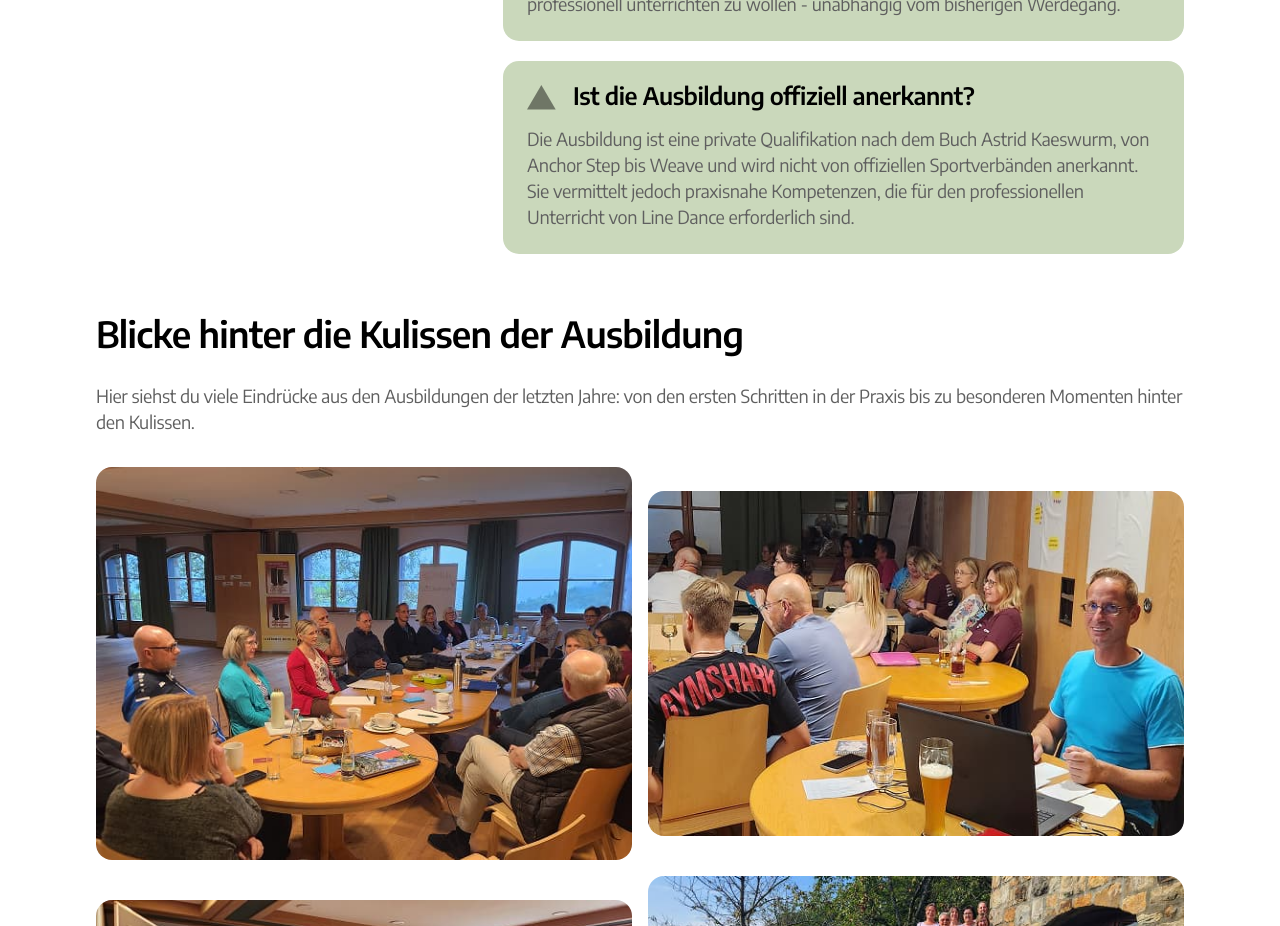
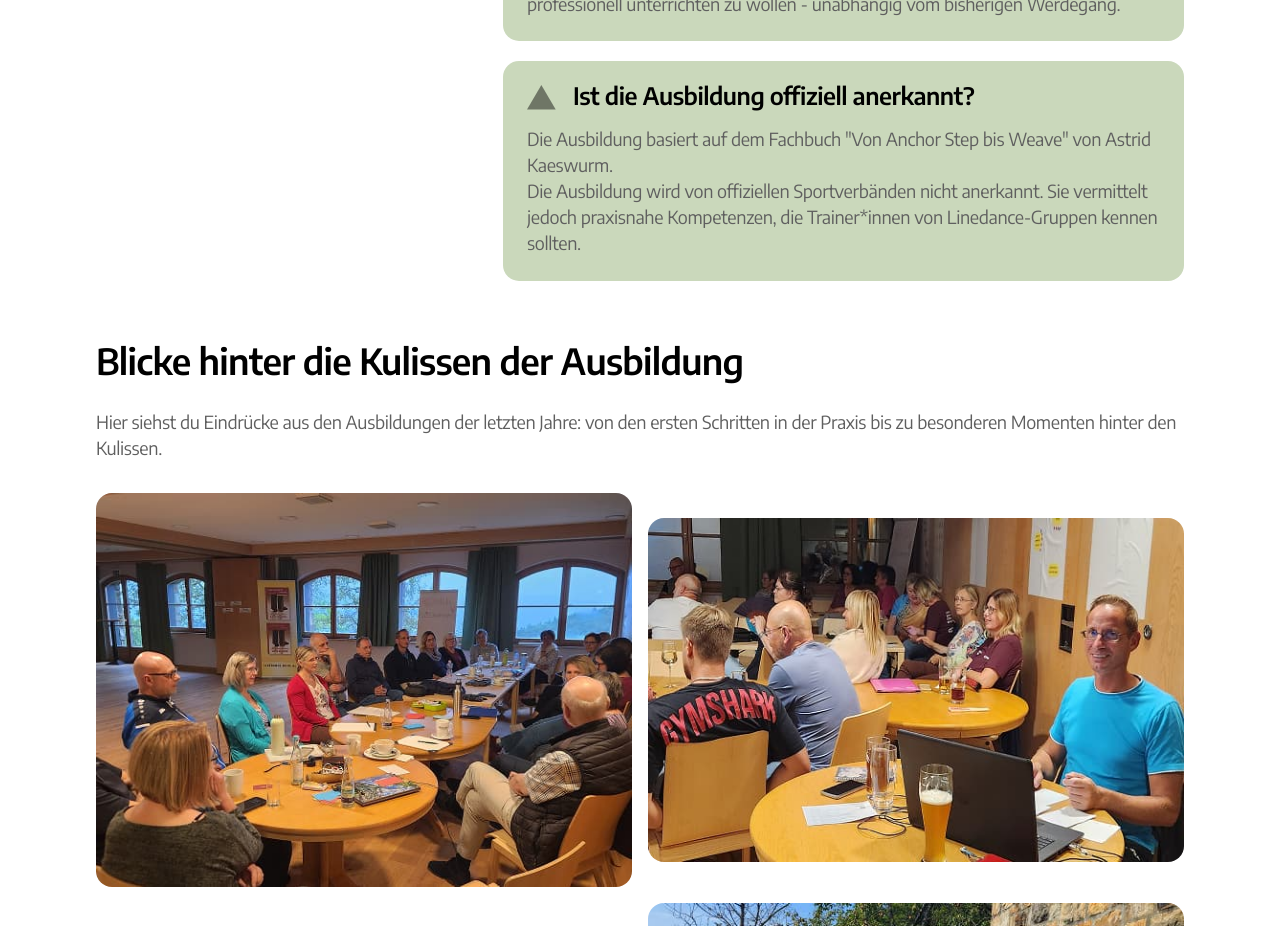
Before and after one commit to eppic/kaeswurm-nextjs, a Next.js app: page /ausbildung in a window 1280 px wide. Shown: the part 2560-3486 px from the top of the page. Built offline with nearby package versions, Linux system fonts and the light colour scheme.

Commit message:
Changed text, fixed wording, fixed map link

```diff
--- a/app/ausbildung/page.tsx
+++ b/app/ausbildung/page.tsx
@@ -233,14 +233,14 @@ export default function Ausbildung() {
                 />
                 <h3 className="typo-h3">Ist die Ausbildung offiziell anerkannt?</h3>
               </div>
-              <p>Die Ausbildung ist eine private Qualifikation nach dem Buch Astrid Kaeswurm, von Anchor Step bis Weave und wird nicht von offiziellen Sportverbänden anerkannt. Sie vermittelt jedoch praxisnahe Kompetenzen, die für den professionellen Unterricht von Line Dance erforderlich sind.</p>
+              <p>Die Ausbildung basiert auf dem Fachbuch "Von Anchor Step bis Weave" von Astrid Kaeswurm. <br />Die Ausbildung wird von offiziellen Sportverbänden nicht anerkannt. Sie vermittelt jedoch praxisnahe Kompetenzen, die Trainer*innen von Linedance-Gruppen kennen sollten.</p>
             </div>
           </div>
         </div>
 
         <div className='ausb-gallery'>
           <h3 className='typo-h2'>Blicke hinter die Kulissen der Ausbildung</h3>
-          <p>Hier siehst du viele Eindrücke aus den Ausbildungen der letzten Jahre: von den ersten Schritten in der Praxis bis zu besonderen Momenten hinter den Kulissen.</p>
+          <p>Hier siehst du Eindrücke aus den Ausbildungen der letzten Jahre: von den ersten Schritten in der Praxis bis zu besonderen Momenten hinter den Kulissen.</p>
 
           <div>
             <Image
@@ -292,7 +292,7 @@ export default function Ausbildung() {
           <p>
             Für unsere Ausbildung habe ich die idyllische Neubichler Alm im Salzburger Land ausgewählt - ein Ort, der Ruhe, Natur und Inspiration vereint. Hier kannst du dich ganz auf den Unterricht konzentrieren, in den Pausen wandern, durchatmen oder einfach die atemberaubende Bergkulisse genießen. Abends wird gemeinsam gegessen, getanzt und gelacht - denn Line Dance verbindet!
           </p>
-            <a href="#">auf Karte anzeigen</a>
+            <a href="https://maps.app.goo.gl/wjtHTf9QJ4hUsYaN8" target="_blank" rel="noopener noreferrer">auf Karte anzeigen</a>
         </div>
       </section>
 
```
